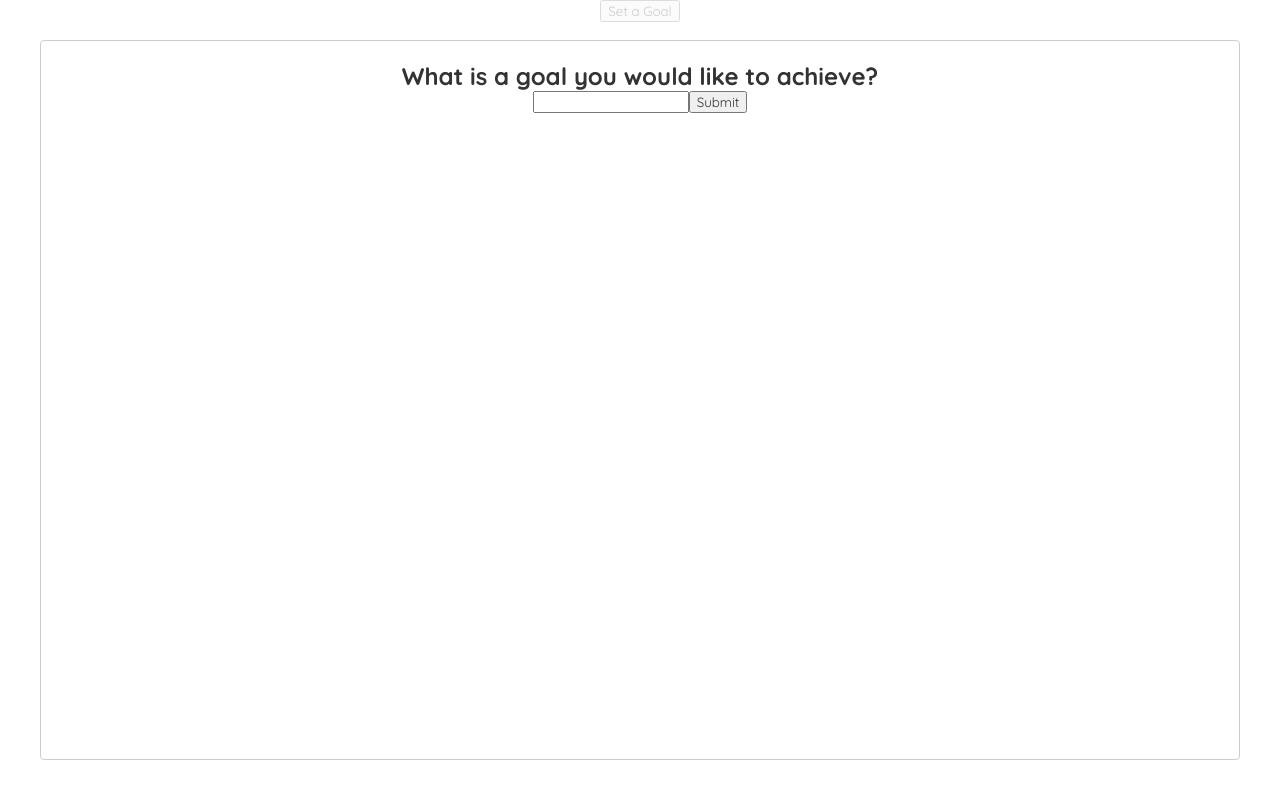
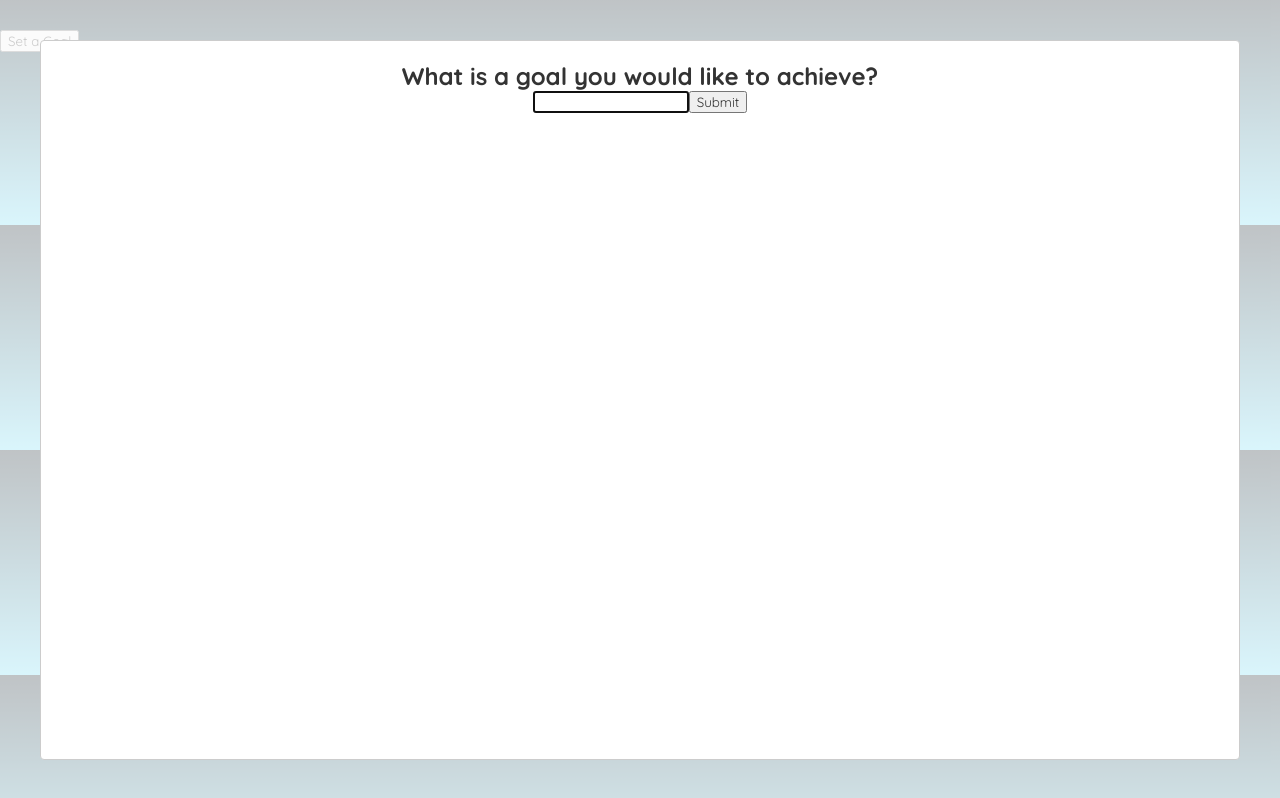
Before and after one commit to Ryaniscooly3/project_growth, a React (Create React App) app: page / in a window 1280 px wide. Both pictures are taken after a click on the button "Set a Goal". Built offline with nearby package versions, Linux system fonts and the light colour scheme.

Commit message:
Moved seed button, removed this image, fiddled with bg color

```diff
--- a/package.json
+++ b/package.json
@@ -11,6 +11,7 @@
     "react-dropzone": "^11.3.1",
     "react-images-upload": "^1.2.8",
     "react-modal": "^3.12.1",
+    "react-router-dom": "^5.2.0",
     "react-scripts": "4.0.2",
     "react-transition-group": "^1.2.1",
     "superagent": "^6.1.0",
--- a/src/App.js
+++ b/src/App.js
@@ -1,16 +1,15 @@
 import Navbar from "./Navbar";
 import Home from "./Home";
-import React, { useState } from 'react';
-import ReactDOM from 'react-dom';
-import Prompt from './components/Prompt'
+import React, { useState } from "react";
+import ReactDOM from "react-dom";
+import Prompt from "./components/Prompt";
 
 function App() {
   const [Goal, setGoal] = useState("");
   return (
     <div className="App">
       <Prompt Goal={Goal} setGoal={setGoal} />
-        {/* display goal */}
-        <p>{Goal}</p>
+      <div className="stylegoal">{Goal}</div>
       <Navbar />
       <div className="content">
         <Home />
--- a/src/Home.js
+++ b/src/Home.js
@@ -2,17 +2,11 @@ import { useState, useEffect } from "react";
 import VineList from "./VineList";
 import Dropzone from "react-dropzone";
 import request from "superagent";
+import App from "./App";
 
 const Home = () => {
   const [vines, setVines] = useState([]);
   const [counter, setCounter] = useState(0);
-
-  // const [name, setName] = useState('mario');
-
-  // const handleDelete = (id) => {
-  //     const newBlogs = blogs.filter(blog => blog.id !== id);
-  //     setBlogs(newBlogs);
-  // }
 
   const handleImage = (event) => {
     var myHeaders = new Headers();
@@ -31,9 +25,7 @@ const Home = () => {
       redirect: "follow",
     };
 
-    Promise
-      .resolve(
-         {
+    Promise.resolve({
       data: {
         id: "orunSTu",
         title: null,
@@ -64,27 +56,37 @@ const Home = () => {
       },
       success: true,
       status: 200,
-        }
-      )
+    })
       //.then((response) => response.text())
       .then((result) => {
         console.log(result);
         const vine = { imageNumber: counter, src: result.data.link };
         setCounter(counter + 1);
         setVines([vine, ...vines]);
-        window.scrollTo(0,document.body.scrollHeight);
+        window.scrollTo(0, document.body.scrollHeight);
       })
       .catch((error) => console.log("error", error));
 
-    // const blog = {
-    //   imageNumber: counter,
-    //   src:
-    //     "https://tse1.mm.bing.net/th?id=OIP.M9AsZ7Sm6Qq-LXpY92Tt2AHaEK&pid=Api",
-    // };
-    // setCounter(counter + 1);
-    // setBlogs([blog, ...blogs]);
-    // // React transition? Animation
-    // window.scrollTo(0,document.body.scrollHeight);
+    // fetch("https://api.imgur.com/3/image", requestOptions)
+    //   .then((response) => response.text())
+    //   .then((result) => {
+    //         console.log(result);
+    //         const vine = { imageNumber: counter, src: result.data.link };
+    //         setCounter(counter + 1);
+    //         setVines([vine, ...vines]);
+    //         window.scrollTo(0,document.body.scrollHeight);
+    //       })
+    //   .catch((error) => console.log("error", error));
+
+    const vine = {
+      imageNumber: counter,
+      src:
+        "https://tse1.mm.bing.net/th?id=OIP.M9AsZ7Sm6Qq-LXpY92Tt2AHaEK&pid=Api",
+    };
+    setCounter(counter + 1);
+    setVines([vine, ...vines]);
+    // React transition? Animation
+    window.scrollTo(0, document.body.scrollHeight);
   };
 
   useEffect(() => {
--- a/src/Navbar.js
+++ b/src/Navbar.js
@@ -2,10 +2,6 @@ const Navbar = () => {
     return (
         <nav className="navbar">
             <h1>Project Growth</h1>
-            <div className="links">
-                <a href="/">Home</a>
-                <a href="/create">New Blog</a>
-            </div>
         </nav>
      );
 }
--- a/src/VineList.js
+++ b/src/VineList.js
@@ -3,7 +3,7 @@ const VineList = ({ vines }) => {
     <div className="vine-list">
       {vines.map((vine, i) => (
         <div>
-          {`this is image ${vine.imageNumber}`}
+          {/* {`this is image ${vine.imageNumber}`} */}
           <div className={`vine${vine.imageNumber % 2 === 0 ? `Even` : `Odd`}`} key={i}>
             <img alt={vine.imageNumber} src={vine.src} />
           </div>
--- a/src/components/Prompt.js
+++ b/src/components/Prompt.js
@@ -1,23 +1,36 @@
-import React, { useState } from 'react';
-import Modal from 'react-modal';
+import React, { useState } from "react";
+import Modal from "react-modal";
 
-function Prompt({ whatGoal, setGoal }) { // brackets = key of obj ur using
-    const [modalIsOpen, setModalIsOpen] = useState(false) // desctructuring
+function Prompt({ whatGoal, setGoal }) {
+
+  const [modalIsOpen, setModalIsOpen] = useState(false); // desctructuring
   // sets the state
   // Function Prompt( { whatGoal, setGoal } ) {} same as function Prompt(props) {  const whatGoal = props.whatGoal;  const setGoal = props.setGoal;}
-    return(
-    <div>
+
+  const handleKeyPress = (event) => {
+    if (event.key === "Enter") {
+      console.log("enter");
+      setGoal(event.target.value);
+      setModalIsOpen(false);
+    }
+  };
+
+  return (
+    <div className="prompt">
       <button onClick={() => setModalIsOpen(true)}>Set a Goal</button>
       <Modal isOpen={modalIsOpen} onRequestClose={() => setModalIsOpen(false)}>
         <h2>What is a goal you would like to achieve?</h2>
         <div>
-                    <input type="text" value={whatGoal} onChange={(event) => setGoal(event.target.value)}>
+          <input
+          autoFocus
+            type="text"
+            value={whatGoal}
+            onChange={(event) => setGoal(event.target.value)}
+            onKeyPress={handleKeyPress}
+          />
           {/* event returns an object containing data abt the onChange event (target = dom element acted upon)*/}
-                    </input>
           {/*on change fire setGoal, set the value of value of WhatGoal*/}
-                    <button onClick={() => setModalIsOpen(false)}>
-                        Submit
-                    </button>
+          <button onClick={() => setModalIsOpen(false)}>Submit</button>
         </div>
       </Modal>
     </div>
--- a/src/index.css
+++ b/src/index.css
@@ -2,9 +2,9 @@
 
 /* base styles */
 
-/* body {
-  background-image: url("https://i.imgur.com/BKSk1qV.jpg")
-} */
+body {
+  background-image: linear-gradient(#03131d, #6ad8f3);
+}
 
 * {
   margin: 0;
@@ -23,6 +23,19 @@
   padding: 16px;
   font-size: 16px;
   border: none;
+}
+
+.prompt {
+  margin-top: 30px;
+  font-size: 16px;
+  border: none;
+  text-align: left;
+}
+
+.stylegoal {
+  font-size: 16px;
+  border: none;
+  text-align: left;
 }
 
 .content {
@@ -66,7 +79,7 @@
 }
 
 .navbar h1 {
-  color: #f1356d;
+  color: #2CAB37;
 }
 
 .navbar .links {
@@ -80,5 +93,5 @@
 }
 
 .navbar a:hover {
-  color: #f1356d;
+  color: #2CAB37;
 }
```
Also changed, not shown: 1 other file (tests, documents, lock files or other folders). Lines whose indentation alone changed are shown as unchanged.
